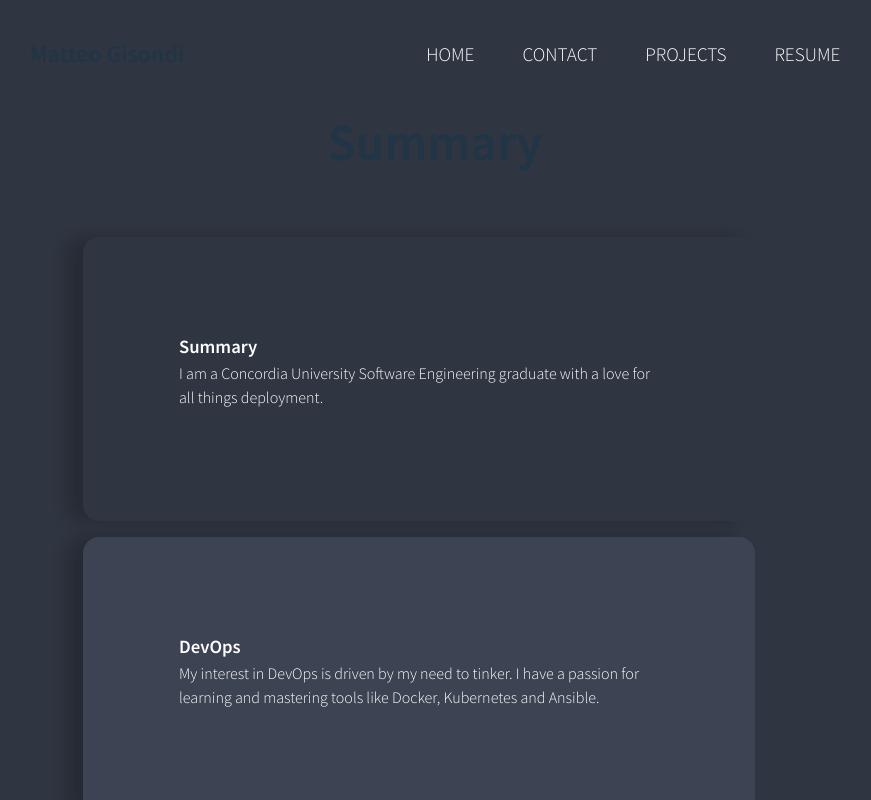
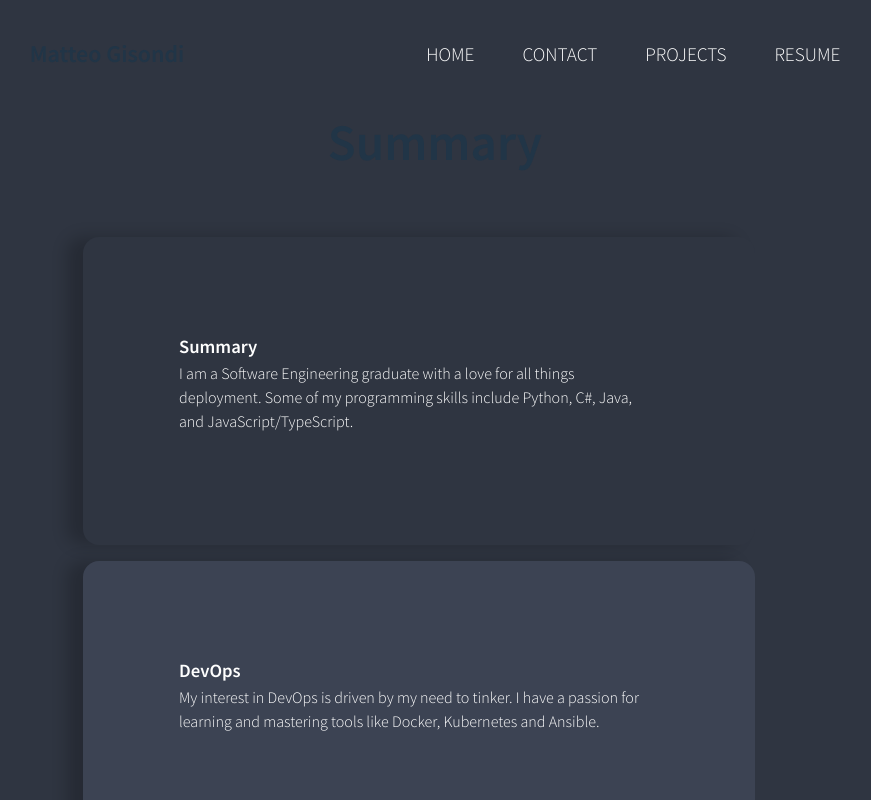
Before and after one commit to MatteoGisondi/portfolio, a Vue app: page / in a window 1280 px wide. Shown: the top 800 px of the page, without its empty margins (205-1076 px from the left). Built offline with nearby package versions, Linux system fonts and the light colour scheme.

Commit message:
Update description

```diff
--- a/src/components/Cards.vue
+++ b/src/components/Cards.vue
@@ -3,8 +3,9 @@
         <div class="card" style="background-color: hsl(220, 16%, 22%)">
             <h3>Summary</h3>
             <p>
-                I am a Concordia University Software Engineering graduate with a
-                love for all things deployment.
+                I am a Software Engineering graduate with a love for all things
+                deployment. Some of my programming skills include Python, C#,
+                Java, and JavaScript/TypeScript.
             </p>
         </div>
         <div class="card" style="background-color: hsl(222, 16%, 28%)">
```
